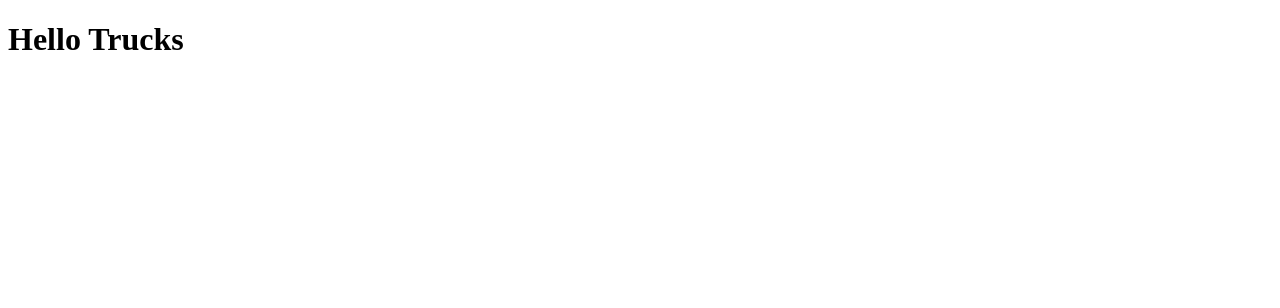
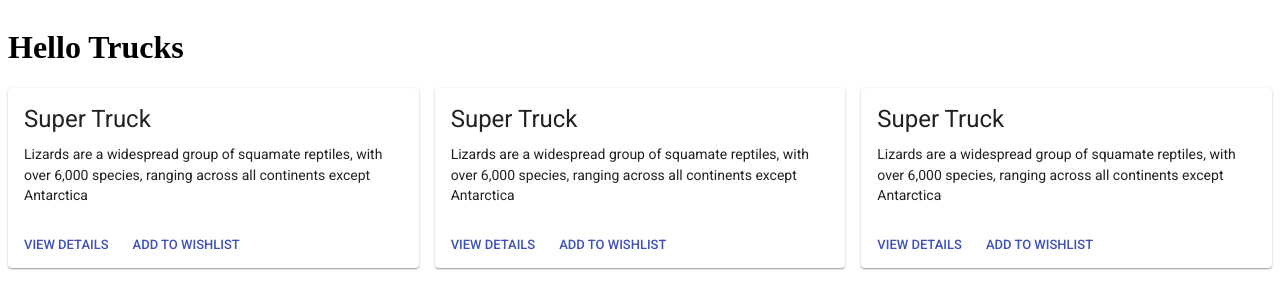
Before and after one commit to ogobobo/agbalumo-timer, a React app: page /trucks in a window 1280 px wide. Shown: the top 308 px of the page. Built offline with nearby package versions, Linux system fonts and the light colour scheme.

Commit message:
feat(truck): WIP add truck card components

```diff
--- a/index.html
+++ b/index.html
@@ -5,6 +5,7 @@
   <title>UI Starter Kit</title>
   <meta name="viewport" content="initial-scale=1.0"/>
   <base href="/" />
+  <link rel="stylesheet" href="https://fonts.googleapis.com/css?family=Roboto:300,400,500">
 </head>
 <body>
 <div id="root"></div>
--- a/package.json
+++ b/package.json
@@ -47,6 +47,8 @@
   },
   "dependencies": {
     "@babel/runtime": "^7.1.5",
+    "@material-ui/core": "^3.7.0",
+    "@material-ui/icons": "^3.0.1",
     "pre-commit": "^1.2.2",
     "prop-types": "^15.6.2",
     "react": "16.7.0-alpha.2",
--- a/src/components/App.js
+++ b/src/components/App.js
@@ -2,6 +2,7 @@ import React from 'react';
 import PropTypes from 'prop-types';
 import { BrowserRouter as Router } from 'react-router-dom';
 import { renderRoutes } from 'react-router-config';
+import Grid from '@material-ui/core/Grid';
 
 const ContextType = {
   routes: PropTypes.array.isRequired,
@@ -22,7 +23,11 @@ class App extends React.PureComponent {
     // NOTE: If you need to add or modify header, footer etc. of the app,
     // please do that inside the Layout component.
     return React.Children.only(
-      <Router>{renderRoutes(this.props.context.routes[0].routes)}</Router>,
+      <Router>
+        <Grid container>
+          {renderRoutes(this.props.context.routes[0].routes)}
+        </Grid>
+      </Router>,
     );
   }
 }
--- a/src/components/Todo/Todo.js
+++ /dev/null
@@ -1,39 +0,0 @@
-import React from 'react';
-import PropTypes from 'prop-types';
-
-/**
- * Todo
- * Renders todos
- * @param {object} props
- */
-const Todo = props => (
-  <div className="todo">
-    <h1>All Todos:</h1>
-    <ol>
-      {
-        props.isLoading ? <p>Loading...</p>
-          : props.todos.map((value, index) => (
-            <li key={index} onClick={() => props.deleteTodo(value.id)}>
-              <span>{value.userId} : </span>
-              {value.title}
-            </li>
-          ))
-      }
-    </ol>
-  </div>
-);
-
-/**
- * propTypes
- * @property {array} todos - Array of all the todos.
- * @property {boolean} isLoading - Flag when request is loading.
- * @property {function} deleteTodo - Function to delete todos.
- */
-Todo.propTypes = {
-  todos: PropTypes.array,
-  isLoading: PropTypes.bool,
-  deleteTodo: PropTypes.func,
-};
-
-
-export default Todo;
--- /dev/null
+++ b/src/components/TruckCard/TruckCard.js
@@ -0,0 +1,40 @@
+import React from 'react';
+import Card from '@material-ui/core/Card';
+import CardActionArea from '@material-ui/core/CardActionArea';
+import CardContent from '@material-ui/core/CardContent';
+import CardMedia from '@material-ui/core/CardMedia';
+import CardActions from '@material-ui/core/CardActions';
+import Button from '@material-ui/core/Button';
+import Typography from '@material-ui/core/Typography';
+
+function TruckCard() {
+  return (
+  <Card>
+      <CardActionArea>
+        <CardMedia
+          src="https://via.placeholder.com/150"
+          title="Truck"
+        />
+        <CardContent>
+          <Typography gutterBottom variant="h5" component="h2">
+            Super Truck
+          </Typography>
+          <Typography component="p">
+            Lizards are a widespread group of squamate reptiles, with over 6,000 species, ranging
+            across all continents except Antarctica
+          </Typography>
+        </CardContent>
+      </CardActionArea>
+      <CardActions>
+        <Button size="small" color="primary">
+          View Details
+        </Button>
+        <Button size="small" color="primary">
+         Add To Wishlist
+        </Button>
+      </CardActions>
+    </Card>
+  );
+}
+
+export default TruckCard;
--- a/src/routes/home/Home.js
+++ b/src/routes/home/Home.js
@@ -1,48 +1,14 @@
-import React, { useState, useEffect } from 'react';
-import PropTypes from 'prop-types';
-import todoAPI from '../../api/todo';
-import Todo from '../../components/Todo/Todo';
-import { saveState, loadState } from '../../tools/localStorage';
+import React from 'react';
+// import PropTypes from 'prop-types';
 
 /**
  * Home
  * Fetches todos and renders component
  */
 function Home() {
-  const [todos, setTodos] = useState([]);
-  const [isLoading, setIsLoading] = useState(false);
-  // Fetch todos from API
-  const fetchData = async () => {
-    setIsLoading(true);
-    const result = await todoAPI();
-    setTodos(result);
-    setIsLoading(false);
-  };
-  // Call Todos on load
-  useEffect(() => {
-    const todosFromMemory = loadState();
-    // Load todos from Session Storage if available
-    if (todosFromMemory) {
-      setTodos(todosFromMemory);
-    } else {
-      fetchData();
-    }
-  }, []);
-  // Save data to Session Storage
-  useEffect(() => {
-    if (todos.length > 1) {
-      saveState(todos);
-    }
-  }, [todos]);
   return (
     <div>
-      {isLoading ? <p>Loading...</p>
-        : <Todo
-          todos={todos}
-          isLoading={isLoading}
-          deleteTodo={id => setTodos(todos.filter(itm => itm.id !== id))}
-          />
-      }
+      <h1>Truck App Nigeria</h1>
     </div>
   );
 }
@@ -51,8 +17,8 @@ function Home() {
  * propTypes
  * @property {function} todoAPI - API to retrieve Todos.
  */
-Home.propTypes = {
-  todoAPI: PropTypes.func,
-};
+// Home.propTypes = {
+//   todoAPI: PropTypes.func,
+// };
 
 export default Home;
--- a/src/routes/trucks/Trucks.js
+++ b/src/routes/trucks/Trucks.js
@@ -1,7 +1,24 @@
 import React from 'react';
+import Grid from '@material-ui/core/Grid';
+import TruckCard from '../../components/TruckCard/TruckCard';
 
 function Trucks() {
-  return <h1>Hello Trucks</h1>;
+  return (
+    <div>
+      <h1>Hello Trucks</h1>
+      <Grid container spacing={16}>
+        <Grid item xs={4}>
+          <TruckCard />
+        </Grid>
+        <Grid item xs={4}>
+          <TruckCard />
+        </Grid>
+        <Grid item xs={4}>
+          <TruckCard />
+        </Grid>
+      </Grid>
+    </div>
+  );
 }
 
 export default Trucks;
```
Also changed, not shown: 1 other file (tests, documents, lock files or other folders).
